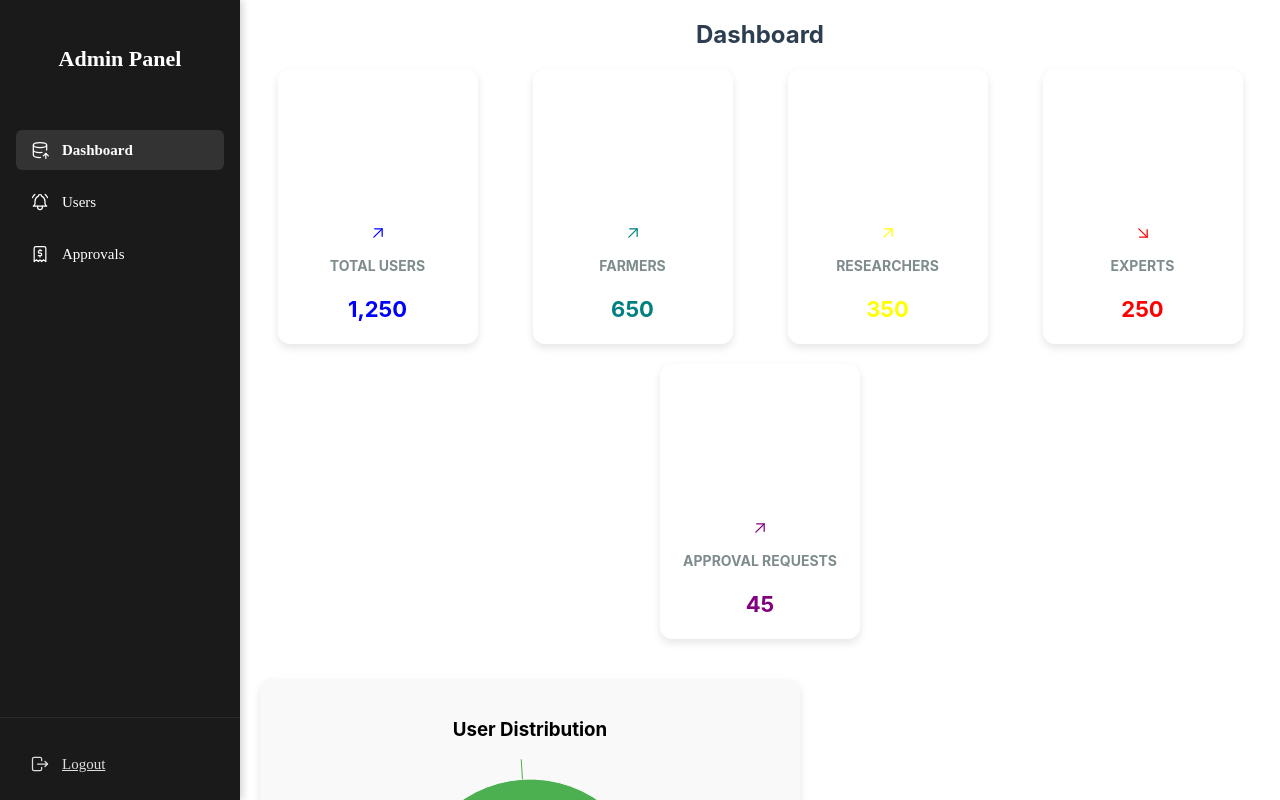
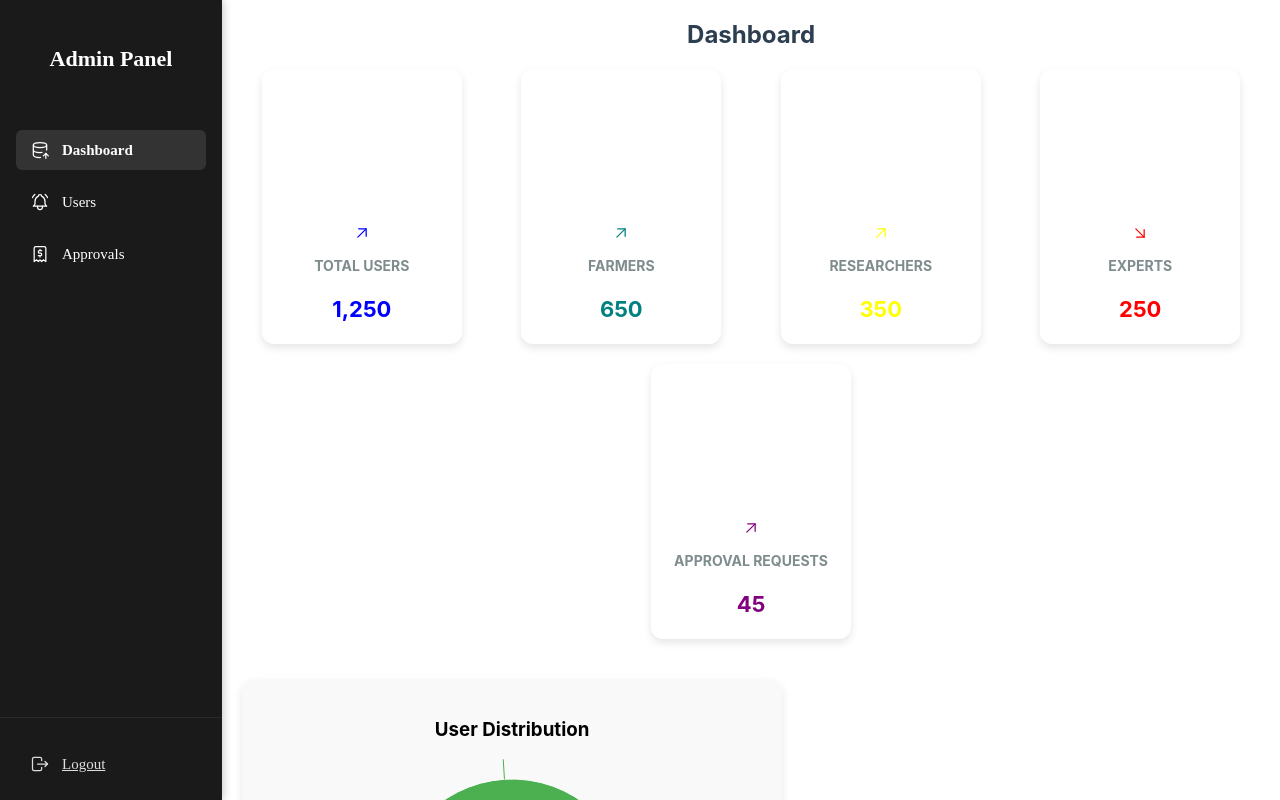
Before and after one commit to bettyhabtesh/front, a React (Create React App) app in the folder adminPage/: page /dashboard in a window 1280 px wide. Built offline with nearby package versions, Linux system fonts and the light colour scheme; sample sign-in values are in the browser's storage.

Commit message:
Fixed:Deployement Issues

```diff
--- a/adminPage/src/App.js
+++ b/adminPage/src/App.js
@@ -31,9 +31,9 @@ function App() {
   }, [isLoggedIn, navigate]);
 
   return (
-    <div className="app-container">
+<div className="app-container">
       {isLoggedIn && <Sidebar />}
-      <Container fluid className="main-content">
+      {/* <Container fluid className="main-content"> */}
         <Routes>
           <Route path="/login" element={<Sende />} />
           <Route path="/" element={<Navigate to={isLoggedIn ? "/dashboard" : "/login"} replace />} />
@@ -42,7 +42,7 @@ function App() {
           <Route path="/approvals" element={isLoggedIn ? <Approvals /> : <Navigate to="/login" replace />} />
           <Route path="/view-certificate/:id" element={isLoggedIn ? <ViewCertificate /> : <Navigate to="/login" replace />} />
         </Routes>
-      </Container>
+      {/* </Container> */}
     </div>
   );
 }
```
